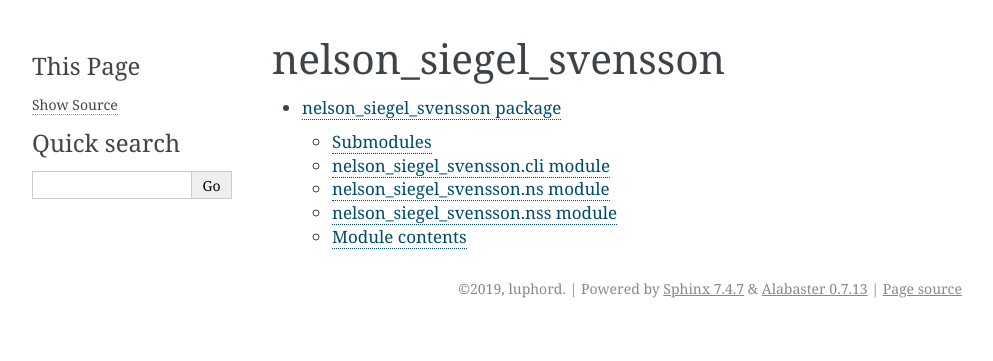
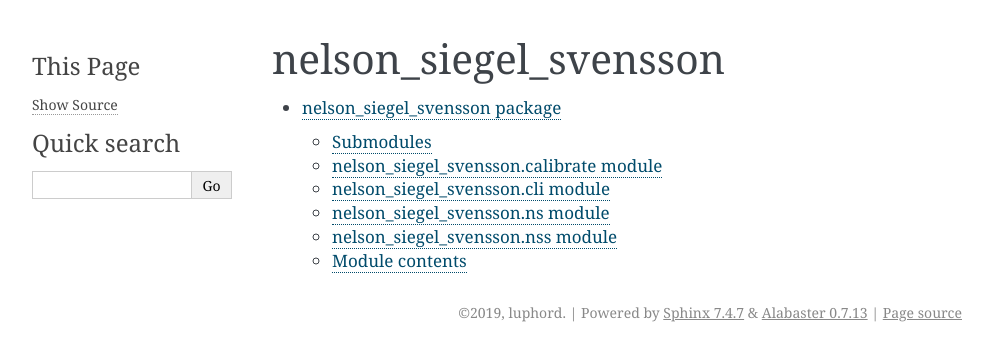
Before and after one commit to luphord/nelson_siegel_svensson, a Sphinx documentation site: the page built from docs/modules.rst, in a window 1280 px wide. Shown: the top 361 px of the page, without its empty margins (148-1141 px from the left). Built offline with Sphinx 7.4.7, drawn with Linux system fonts in a browser that asks for light colours.

Commit message:
update docs

```diff
--- a/docs/nelson_siegel_svensson.rst
+++ b/docs/nelson_siegel_svensson.rst
@@ -3,6 +3,14 @@ nelson\_siegel\_svensson package
 
 Submodules
 ----------
+
+nelson\_siegel\_svensson.calibrate module
+-----------------------------------------
+
+.. automodule:: nelson_siegel_svensson.calibrate
+    :members:
+    :undoc-members:
+    :show-inheritance:
 
 nelson\_siegel\_svensson.cli module
 -----------------------------------
```
